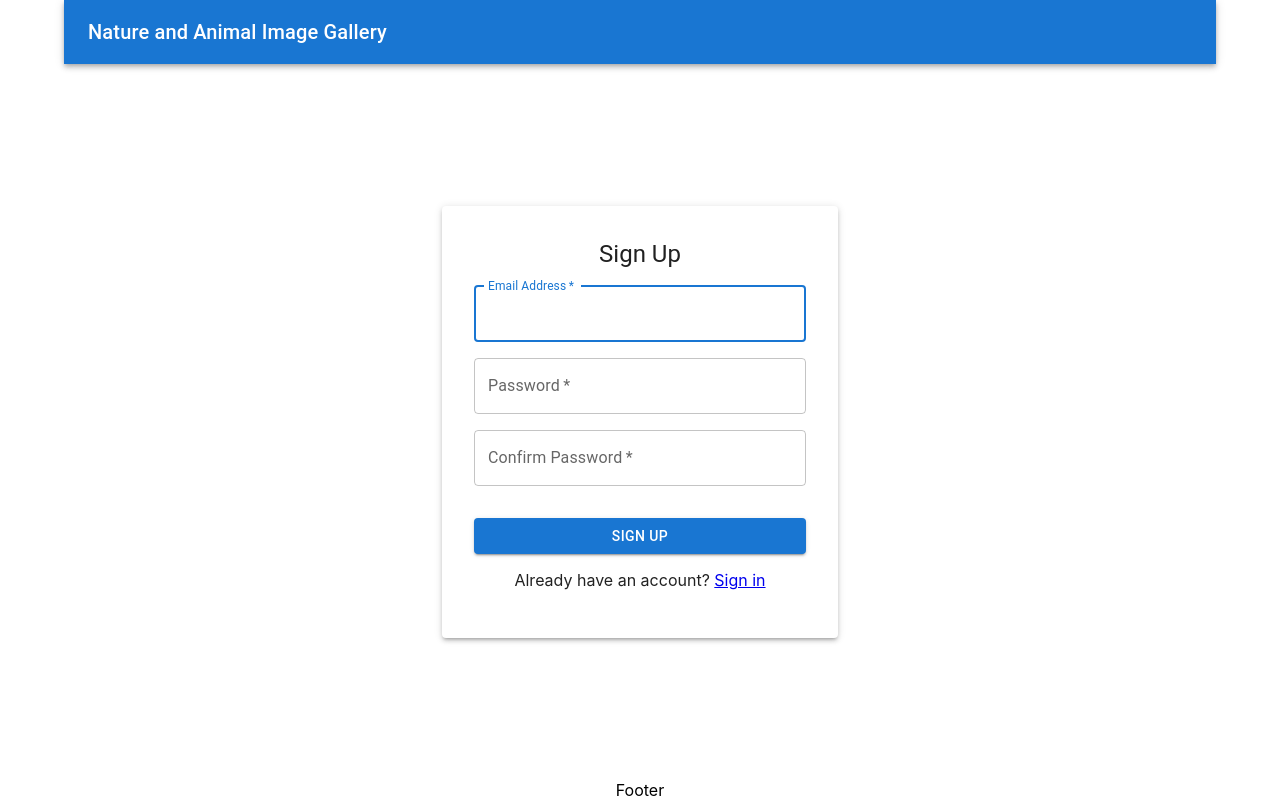
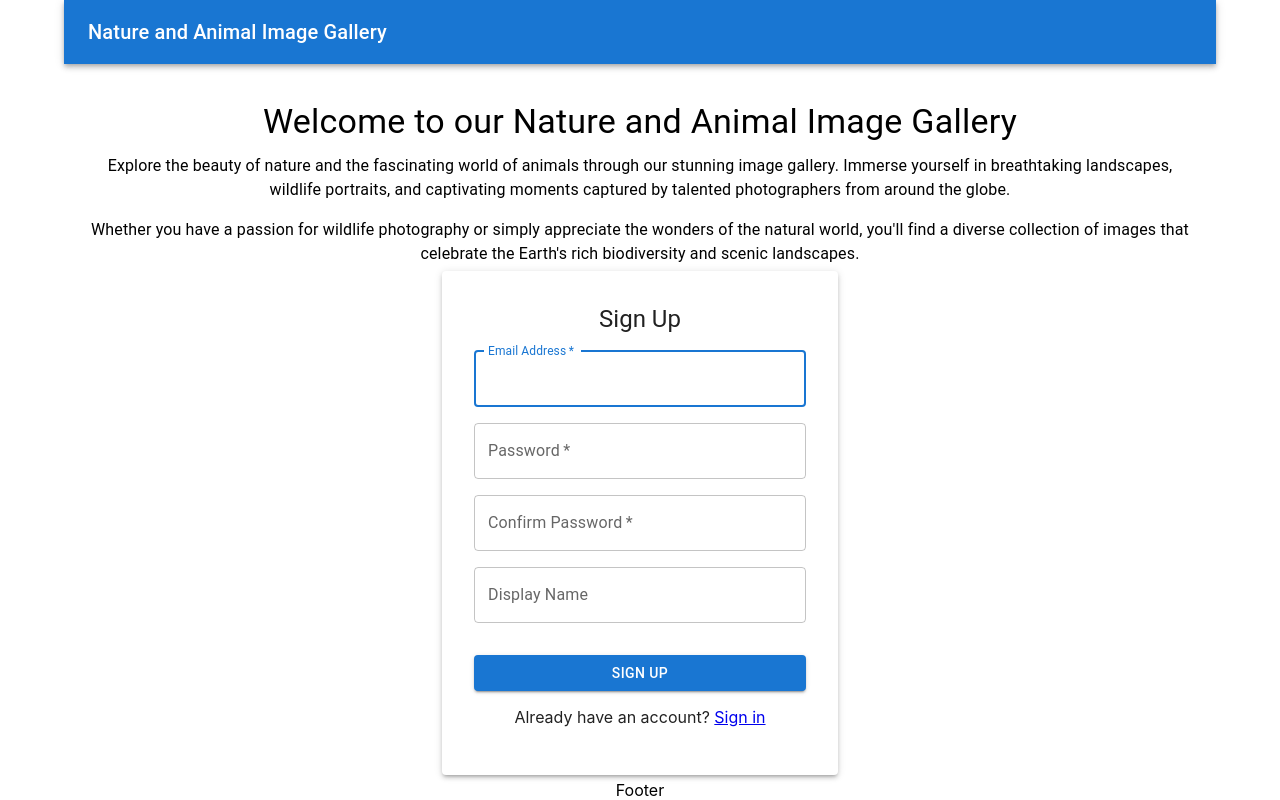
Before and after one commit to thatkhay/HNG-image-gallery, a React (Create React App) app: page /sign-up in a window 1280 px wide. Built offline with nearby package versions, Linux system fonts and the light colour scheme.

Commit message:
added auth with fire base

```diff
--- /dev/null
+++ b/src/firebaseConfig.js
@@ -0,0 +1,17 @@
+// Import the functions you need from the SDKs you need
+import { initializeApp } from "firebase/app";
+// TODO: Add SDKs for Firebase products that you want to use
+// https://firebase.google.com/docs/web/setup#available-libraries
+
+// Your web app's Firebase configuration
+const firebaseConfig = {
+  apiKey: "AIzaSyDN-r4_CjqediJUfUcjriDGk_BoSzvHLlU",
+  authDomain: "hng-image-gallery-cb9cb.firebaseapp.com",
+  projectId: "hng-image-gallery-cb9cb",
+  storageBucket: "hng-image-gallery-cb9cb.appspot.com",
+  messagingSenderId: "642712744306",
+  appId: "1:642712744306:web:fe157dc5fc765d334fedeb"
+};
+
+// Initialize Firebase
+export const app = initializeApp(firebaseConfig);
--- a/src/pages/LoginPage.jsx
+++ b/src/pages/LoginPage.jsx
@@ -1,4 +1,4 @@
-import React from 'react';
+import React, { useState } from 'react';
 import {
   Container,
   Paper,
@@ -10,11 +10,34 @@ import {
   Toolbar,
 } from '@mui/material';
 import { motion } from 'framer-motion';
-import { Link } from 'react-router-dom'; // Import Link from react-router-dom
+import { Link, useNavigate } from 'react-router-dom'; // Import useNavigate
 import Footer from '../components/Footer';
-
+import { app } from '../firebaseConfig';
+import { getAuth, signInWithEmailAndPassword } from 'firebase/auth';
 
 const LoginPage = () => {
+  const auth = getAuth();
+  const navigate = useNavigate(); // Initialize useNavigate
+
+  const [data, setData] = useState({});
+
+  const handleInput = (e) => {
+    let newInput = { [e.target.name]: e.target.value };
+    setData({ ...data, ...newInput });
+  };
+
+  const handleFormSubmit = async (e) => {
+    e.preventDefault();
+    try {
+      await signInWithEmailAndPassword(auth, data.email, data.password);
+      console.log('signed in');
+      // Navigate to image gallery page upon successful login
+      navigate('/image-gallery');
+    } catch (error) {
+      console.log(error);
+    }
+  };
+
   return (
     <motion.div
       initial={{ opacity: 0 }}
@@ -28,18 +51,39 @@ const LoginPage = () => {
         minHeight: '100vh',
       }}
     >
-
-      <Container  style={{width: '100%', display: 'flex', alignItems: 'center', justifyContent: 'space-between', height: '100vh', flexDirection: 'column'}}>
+      <Container
+        style={{
+          width: '100%',
+          display: 'flex',
+          alignItems: 'center',
+          justifyContent: 'space-between',
+          height: '100vh',
+          flexDirection: 'column',
+        }}
+      >
         <AppBar position="static">
           <Toolbar>
             <Typography variant="h6">Nature and Animal Image Gallery</Typography>
           </Toolbar>
         </AppBar>
 
+        <Container style={{ marginTop: '2rem' }}>
+          <Typography variant="h4" gutterBottom>
+            Welcome to our Nature and Animal Image Gallery
+          </Typography>
+          <Typography variant="body1">
+            Explore the beauty of nature and the fascinating world of animals through our stunning image gallery. Immerse yourself in breathtaking landscapes, wildlife portraits, and captivating moments captured by talented photographers from around the globe.
+          </Typography>
+          <Typography variant="body1" style={{ marginTop: '1rem' }}>
+            Whether you have a passion for wildlife photography or simply appreciate the wonders of the natural world, you'll find a diverse collection of images that celebrate the Earth's rich biodiversity and scenic landscapes.
+          </Typography>
+        </Container>
+
         <Container component="main" maxWidth="xs">
           <Paper elevation={3} style={{ padding: '2rem', textAlign: 'center' }}>
             <Typography variant="h5">Login</Typography>
             <form
+              onSubmit={handleFormSubmit}
               noValidate
               style={{ marginTop: '1rem' }}
             >
@@ -54,6 +98,7 @@ const LoginPage = () => {
                     name="email"
                     autoComplete="email"
                     autoFocus
+                    onChange={handleInput}
                   />
                 </Grid>
                 <Grid item xs={12}>
@@ -66,6 +111,7 @@ const LoginPage = () => {
                     type="password"
                     id="password"
                     autoComplete="current-password"
+                    onChange={handleInput}
                   />
                 </Grid>
               </Grid>
@@ -84,7 +130,7 @@ const LoginPage = () => {
             </form>
           </Paper>
         </Container>
-        <Footer/>
+        <Footer />
       </Container>
     </motion.div>
   );
--- a/src/pages/SignInPage.jsx
+++ b/src/pages/SignInPage.jsx
@@ -1,4 +1,4 @@
-import React from 'react';
+import React, { useState } from 'react';
 import {
   Container,
   Paper,
@@ -12,8 +12,19 @@ import {
 import { motion } from 'framer-motion';
 import { Link } from 'react-router-dom';
 import Footer from '../components/Footer';
+import { app } from '../firebaseConfig'
+import { getAuth, createUserWithEmailAndPassword, updateProfile } from 'firebase/auth';
 
 const SignInPage = () => {
+  let auth = getAuth();
+  const [data, setData] = useState({
+    email: '',
+    password: '',
+    confirmPassword: '',
+    displayName: '',
+  });
+  const [passwordsMatchError, setPasswordsMatchError] = useState('');
+
   const variants = {
     initial: { opacity: 0 },
     animate: { opacity: 1 },
@@ -21,9 +32,42 @@ const SignInPage = () => {
 
   const transition = { duration: 0.5 };
 
-  const handleFormSubmit = (e) => {
+  const handleFormSubmit = async (e) => {
     e.preventDefault();
-    // Add your signup logic here
+
+    if (data.password !== data.confirmPassword) {
+      setPasswordsMatchError('Passwords do not match');
+      return;
+    }
+
+    try {
+      const userCredential = await createUserWithEmailAndPassword(
+        auth,
+        data.email,
+        data.password
+      );
+
+      // Set the display name if provided
+      if (data.displayName) {
+        await updateProfile(userCredential.user, {
+          displayName: data.displayName,
+        });
+      }
+
+      console.log('User registered successfully');
+      // Redirect or perform other actions upon successful registration
+    } catch (error) {
+      console.error(error);
+    }
+  };
+
+  const handleInput = (e) => {
+    const { name, value } = e.target;
+    setData({
+      ...data,
+      [name]: value,
+    });
+    setPasswordsMatchError('');
   };
 
   return (
@@ -40,15 +84,35 @@ const SignInPage = () => {
         minHeight: '100vh',
       }}
     >
-<Container style={{width: '100%', display: 'flex', alignItems: 'center', justifyContent: 'space-between', height: '100vh', flexDirection: 'column'}}>
+      <Container
+        style={{
+          width: '100%',
+          display: 'flex',
+          alignItems: 'center',
+          justifyContent: 'space-between',
+          height: '100vh',
+          flexDirection: 'column',
+        }}
+      >
         <AppBar position="static">
           <Toolbar>
             <Typography variant="h6">Nature and Animal Image Gallery</Typography>
           </Toolbar>
         </AppBar>
 
+        <Container style={{ marginTop: '2rem' }}>
+          <Typography variant="h4" gutterBottom>
+            Welcome to our Nature and Animal Image Gallery
+          </Typography>
+          <Typography variant="body1">
+            Explore the beauty of nature and the fascinating world of animals through our stunning image gallery. Immerse yourself in breathtaking landscapes, wildlife portraits, and captivating moments captured by talented photographers from around the globe.
+          </Typography>
+          <Typography variant="body1" style={{ marginTop: '1rem' }}>
+            Whether you have a passion for wildlife photography or simply appreciate the wonders of the natural world, you'll find a diverse collection of images that celebrate the Earth's rich biodiversity and scenic landscapes.
+          </Typography>
+        </Container>
+
         <Container component="main" maxWidth="xs">
-
           <Paper elevation={3} style={{ padding: '2rem', textAlign: 'center' }}>
             <Typography variant="h5">Sign Up</Typography>
             <form
@@ -67,6 +131,7 @@ const SignInPage = () => {
                     name="email"
                     autoComplete="email"
                     autoFocus
+                    onChange={handleInput}
                   />
                 </Grid>
                 <Grid item xs={12}>
@@ -79,6 +144,7 @@ const SignInPage = () => {
                     type="password"
                     id="password"
                     autoComplete="new-password"
+                    onChange={handleInput}
                   />
                 </Grid>
                 <Grid item xs={12}>
@@ -91,6 +157,17 @@ const SignInPage = () => {
                     type="password"
                     id="confirmPassword"
                     autoComplete="new-password"
+                    onChange={handleInput}
+                  />
+                </Grid>
+                <Grid item xs={12}>
+                  <TextField
+                    variant="outlined"
+                    fullWidth
+                    name="displayName"
+                    label="Display Name"
+                    id="displayName"
+                    onChange={handleInput}
                   />
                 </Grid>
               </Grid>
@@ -103,13 +180,19 @@ const SignInPage = () => {
               >
                 Sign up
               </Button>
-            <p>Already have an account? <span><Link to='/'>Sign in</Link></span></p>
+              <p>
+                Already have an account? <span><Link to='/'>Sign in</Link></span>
+              </p>
+              {passwordsMatchError && (
+                <Typography variant="body2" color="error" style={{ marginTop: '1rem' }}>
+                  {passwordsMatchError}
+                </Typography>
+              )}
             </form>
           </Paper>
         </Container>
-      <Footer/>
+        <Footer />
       </Container>
-
     </motion.div>
   );
 };
```
Also changed, not shown: src/pages/ImageGalleryPage.jsx (+27 -6 lines). Lines whose indentation alone changed are shown as unchanged.
